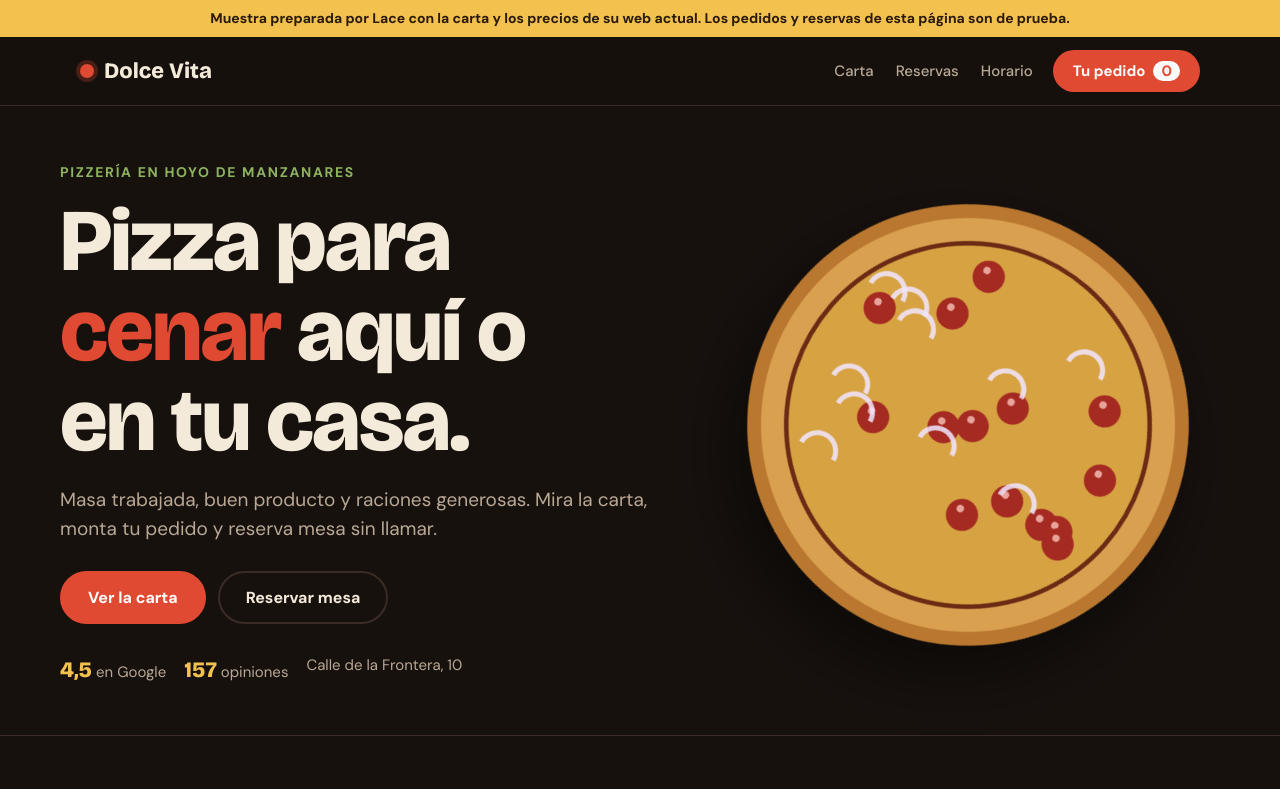
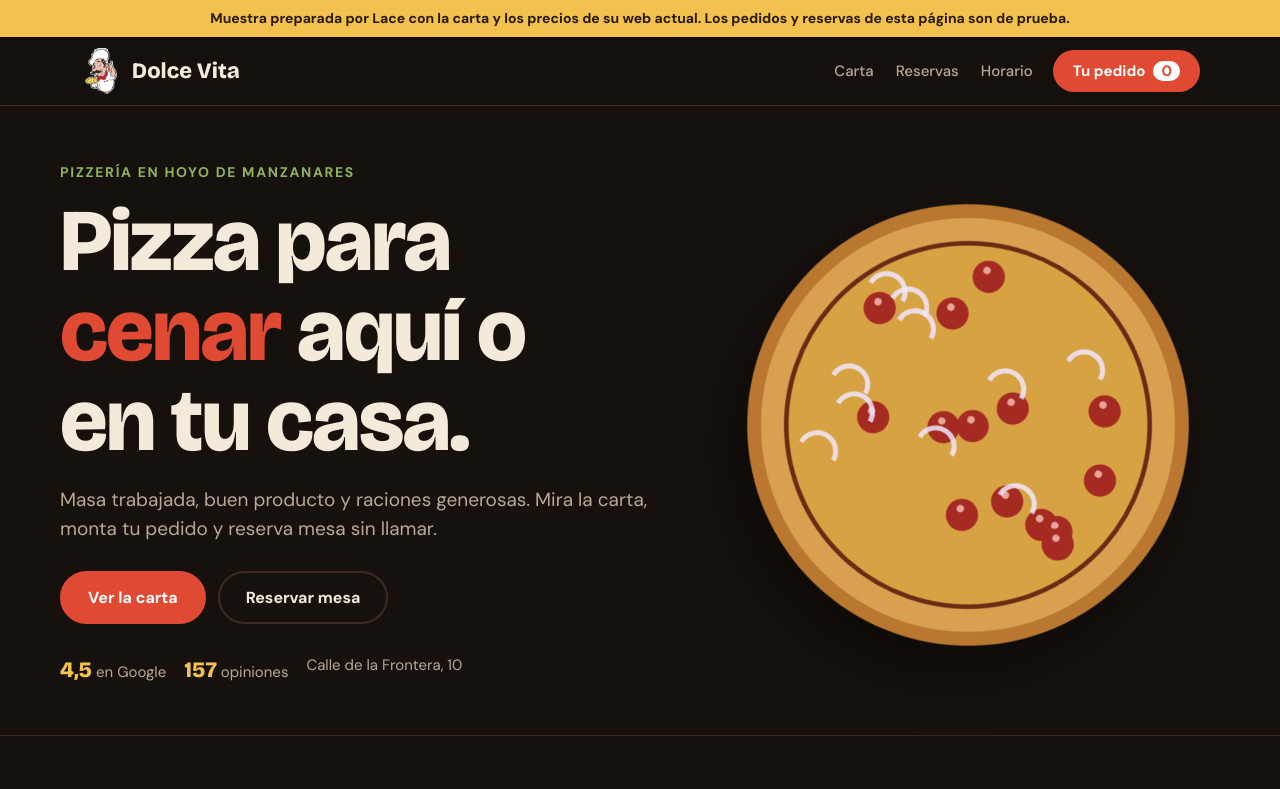
Before and after one commit to lacespaindev-ux/dolcevita-muestra, a plain HTML site: page index.html in a window 1280 px wide. Shown: the top 789 px of the page. Drawn offline with nearby package versions, Linux system fonts and the light colour scheme.

Commit message:
Logo del chef en cabecera y favicon
Co-Authored-By: Claude Sonnet 5.5 <noreply@anthropic.com>
Claude-Session: https://claude.ai/code/session_01GXQypLhtK3Dz1DBsUD4Qix

```diff
--- a/index.html
+++ b/index.html
@@ -29,7 +29,7 @@ h1,h2,h3{font-family:var(--display);text-wrap:balance;line-height:1.02;letter-sp
 header{position:sticky;top:0;z-index:20;background:rgba(23,17,14,.92);backdrop-filter:blur(8px);border-bottom:1px solid var(--line)}
 .nav{display:flex;align-items:center;gap:20px;height:68px}
 .logo{font-family:var(--display);font-weight:800;font-size:22px;text-decoration:none;display:flex;align-items:center;gap:10px}
-.logo i{width:14px;height:14px;border-radius:50%;background:var(--tomato);box-shadow:0 0 0 4px rgba(224,74,51,.25)}
+.logo img{height:46px;width:auto;display:block}
 nav{margin-left:auto;display:flex;gap:22px;font-weight:500;font-size:15px}
 nav a{text-decoration:none;color:var(--muted)}nav a:hover{color:var(--text)}
 .cartbtn{background:var(--tomato);color:#fff;border:0;border-radius:40px;padding:11px 20px;font:700 15px var(--body);cursor:pointer;display:flex;gap:8px;align-items:center}
@@ -94,11 +94,12 @@ footer{padding:36px 0 60px;border-top:1px solid var(--line);color:var(--muted);f
 .x{background:none;border:0;color:var(--muted);position:absolute;top:18px;right:20px;font-size:28px;cursor:pointer}
 @media (max-width:820px){.hero,.two{grid-template-columns:1fr}.heropizza{max-width:300px;order:-1}nav{display:none}.cartbtn{margin-left:auto}}
 </style>
+<link rel="icon" type="image/png" href="favicon.png">
 </head>
 <body>
 <div class="banner">Muestra preparada por Lace con la carta y los precios de su web actual. Los pedidos y reservas de esta página son de prueba.</div>
 <header><div class="wrap nav">
-  <a class="logo" href="#top"><i></i>Dolce Vita</a>
+  <a class="logo" href="#top"><img src="logo.png" alt="Logo Trattoria Dolce Vita" width="42" height="46">Dolce Vita</a>
   <nav><a href="#carta">Carta</a><a href="#reservas">Reservas</a><a href="#horario">Horario</a></nav>
   <button class="cartbtn" id="open" type="button">Tu pedido <b id="count">0</b></button>
 </div></header>
```
Also changed, not shown: favicon.png (added), logo.png (added).
